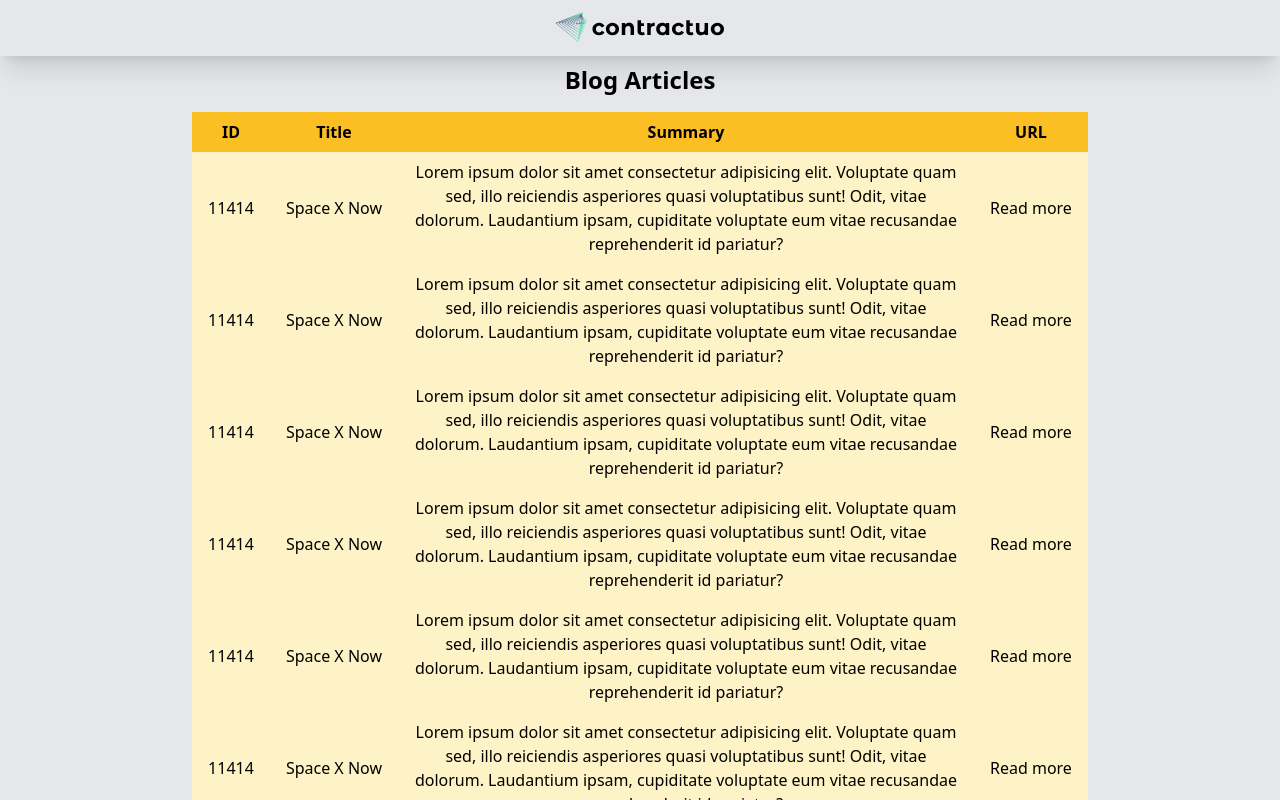
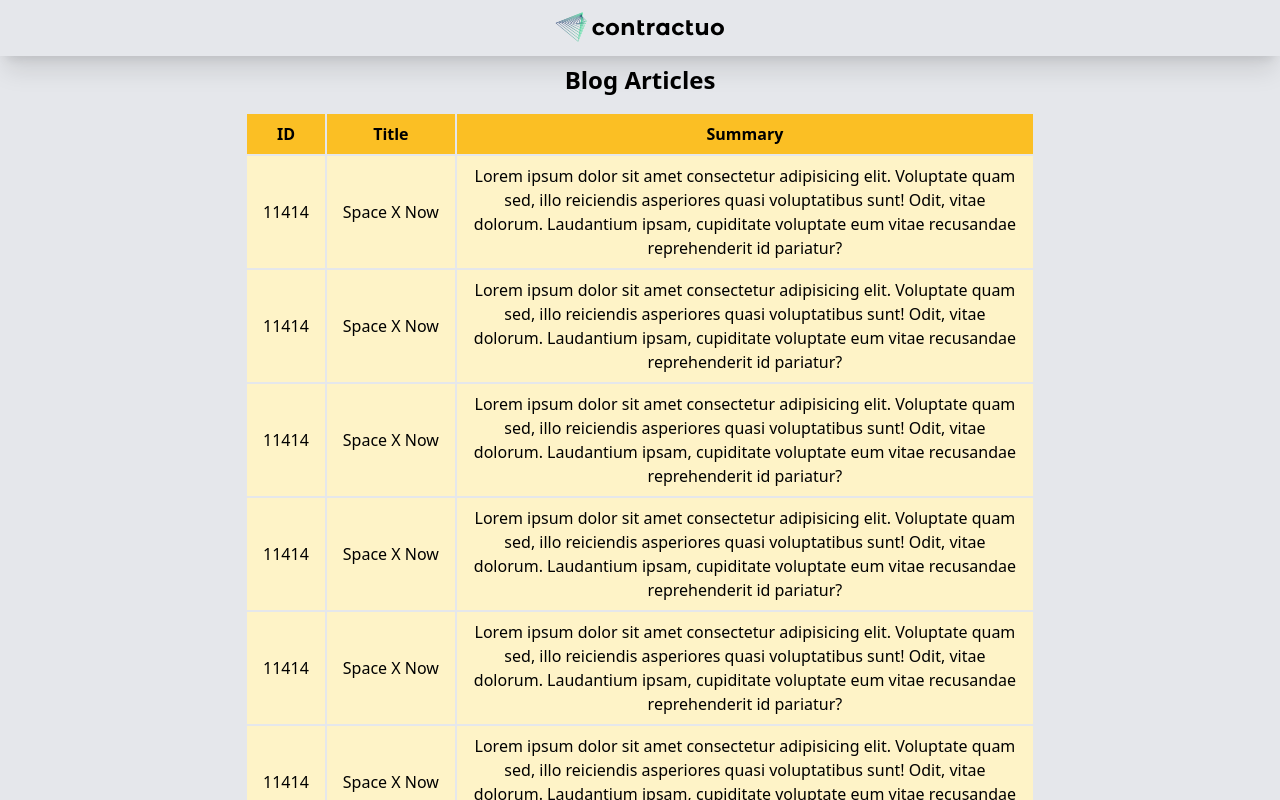
Before and after one commit to ondairos/junior-frontend-assignment-master, a Vue app: page / in a window 1280 px wide. Shown: the top 800 px of the page. Built offline with nearby package versions, Linux system fonts and the light colour scheme.

Commit message:
removed url column and rows

```diff
--- a/src/pages/Home.vue
+++ b/src/pages/Home.vue
@@ -3,28 +3,25 @@
     <div class="text-center">
       <h1 class="text-2xl font-bold mb-4">Blog Articles</h1>
       <div class="overflow-x-auto">
-        <table class="table-auto mx-auto">
+        <table class="table-auto mx-auto border-separate">
           <thead>
             <tr class="bg-amber-400">
               <th class="px-4 py-2">ID</th>
               <th class="px-4 py-2">Title</th>
               <th class="px-4 py-2">Summary</th>
-              <th class="px-4 py-2">URL</th>
             </tr>
           </thead>
           <tbody>
             <tr
               v-for="article in articles"
               :key="article.id"
-              class="bg-amber-100"
+              class="bg-amber-100 cursor-pointer"
+              @click="goToHomePage"
             >
               <td class="px-4 py-2">{{ article.id }}</td>
               <td class="px-4 py-2">{{ article.title }}</td>
               <td class="px-4 py-2 break-words max-w-xl">
                 {{ article.summary }}
-              </td>
-              <td class="px-4 py-2">
-                <a :href="article.readmore">Read more</a>
               </td>
             </tr>
           </tbody>
@@ -115,5 +112,10 @@
       ],
     };
   },
+  methods: {
+    goToHomePage() {
+      console.log("testing link");
+    },
+  },
 };
 </script>
```
